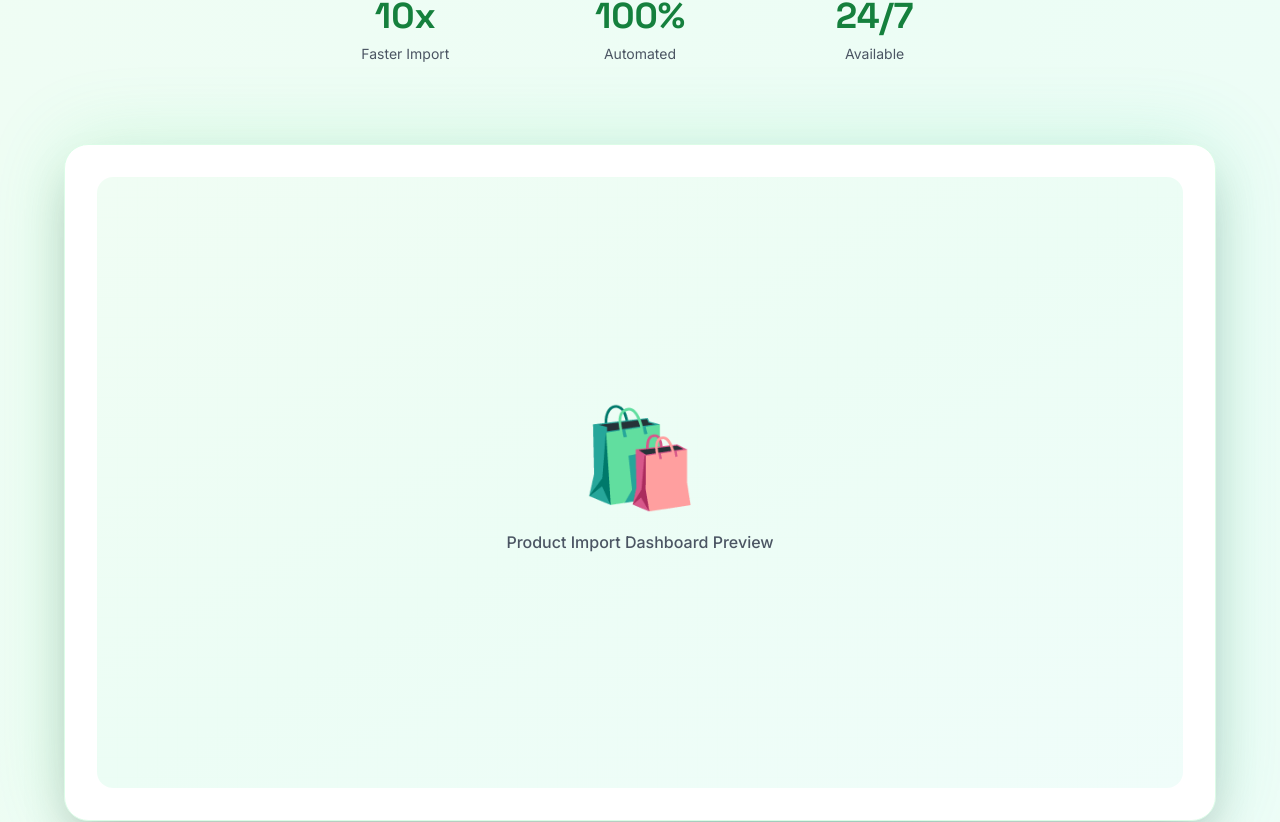
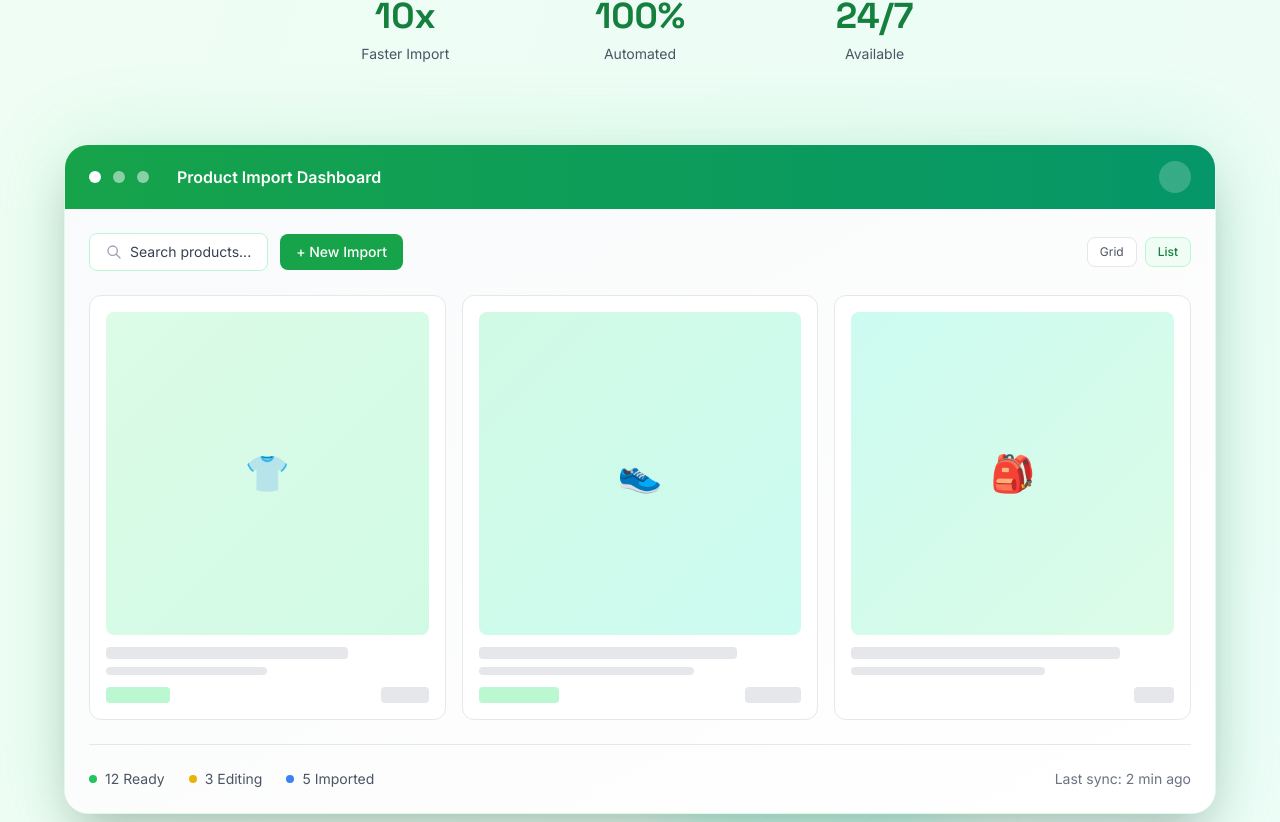
Before and after one commit to gilligan12/swatchly.io, a Next.js app: page / in a window 1280 px wide. Shown: the part 861-1683 px from the top of the page. Built offline with nearby package versions, Linux system fonts and the light colour scheme.

Commit message:
Add mock product import dashboard preview to landing page

```diff
--- a/app/page.tsx
+++ b/app/page.tsx
@@ -93,16 +93,104 @@ export default function Home() {
           </div>
         </div>
 
-        {/* Hero Visual */}
+        {/* Hero Visual - Dashboard Mock */}
         <div className="mt-20 max-w-6xl mx-auto relative z-10">
           <div className="relative">
             <div className="absolute inset-0 bg-gradient-to-r from-green-400 to-emerald-400 rounded-3xl blur-2xl opacity-20"></div>
-            <div className="relative bg-white rounded-3xl shadow-2xl p-8 border border-green-100">
-              <div className="aspect-video bg-gradient-to-br from-green-50 via-emerald-50 to-teal-50 rounded-2xl flex items-center justify-center relative overflow-hidden">
-                <div className="absolute inset-0 bg-grid-pattern opacity-5"></div>
-                <div className="relative z-10 text-center">
-                  <div className="text-8xl mb-6 animate-bounce-slow">🛍️</div>
-                  <p className="text-gray-600 font-medium">Product Import Dashboard Preview</p>
+            <div className="relative bg-white rounded-3xl shadow-2xl border border-green-100 overflow-hidden">
+              {/* Dashboard Header */}
+              <div className="bg-gradient-to-r from-green-600 to-emerald-600 px-6 py-4 flex items-center justify-between">
+                <div className="flex items-center gap-3">
+                  <div className="w-3 h-3 bg-white rounded-full"></div>
+                  <div className="w-3 h-3 bg-white/50 rounded-full"></div>
+                  <div className="w-3 h-3 bg-white/50 rounded-full"></div>
+                  <span className="ml-4 text-white font-semibold">Product Import Dashboard</span>
+                </div>
+                <div className="flex items-center gap-2">
+                  <div className="w-8 h-8 bg-white/20 rounded-full"></div>
+                </div>
+              </div>
+
+              {/* Dashboard Content */}
+              <div className="p-6 bg-gradient-to-br from-gray-50 to-white">
+                {/* Toolbar */}
+                <div className="flex items-center justify-between mb-6">
+                  <div className="flex items-center gap-3">
+                    <div className="px-4 py-2 bg-white border border-green-200 rounded-lg text-sm text-gray-700 flex items-center gap-2">
+                      <svg className="w-4 h-4 text-gray-400" fill="none" stroke="currentColor" viewBox="0 0 24 24">
+                        <path strokeLinecap="round" strokeLinejoin="round" strokeWidth={2} d="M21 21l-6-6m2-5a7 7 0 11-14 0 7 7 0 0114 0z" />
+                      </svg>
+                      Search products...
+                    </div>
+                    <div className="px-4 py-2 bg-green-600 text-white rounded-lg text-sm font-medium">
+                      + New Import
+                    </div>
+                  </div>
+                  <div className="flex items-center gap-2">
+                    <div className="px-3 py-1.5 bg-white border border-gray-200 rounded-lg text-xs text-gray-600">Grid</div>
+                    <div className="px-3 py-1.5 bg-green-50 border border-green-200 rounded-lg text-xs text-green-700 font-medium">List</div>
+                  </div>
+                </div>
+
+                {/* Product Cards Grid */}
+                <div className="grid grid-cols-3 gap-4">
+                  {/* Product Card 1 */}
+                  <div className="bg-white rounded-xl border border-gray-200 p-4 hover:shadow-lg transition-shadow">
+                    <div className="aspect-square bg-gradient-to-br from-green-100 to-emerald-100 rounded-lg mb-3 flex items-center justify-center">
+                      <div className="text-4xl">👕</div>
+                    </div>
+                    <div className="h-3 bg-gray-200 rounded w-3/4 mb-2"></div>
+                    <div className="h-2 bg-gray-200 rounded w-1/2 mb-3"></div>
+                    <div className="flex items-center justify-between">
+                      <div className="h-4 bg-green-200 rounded w-16"></div>
+                      <div className="h-4 bg-gray-200 rounded w-12"></div>
+                    </div>
+                  </div>
+
+                  {/* Product Card 2 */}
+                  <div className="bg-white rounded-xl border border-gray-200 p-4 hover:shadow-lg transition-shadow">
+                    <div className="aspect-square bg-gradient-to-br from-emerald-100 to-teal-100 rounded-lg mb-3 flex items-center justify-center">
+                      <div className="text-4xl">👟</div>
+                    </div>
+                    <div className="h-3 bg-gray-200 rounded w-4/5 mb-2"></div>
+                    <div className="h-2 bg-gray-200 rounded w-2/3 mb-3"></div>
+                    <div className="flex items-center justify-between">
+                      <div className="h-4 bg-green-200 rounded w-20"></div>
+                      <div className="h-4 bg-gray-200 rounded w-14"></div>
+                    </div>
+                  </div>
+
+                  {/* Product Card 3 */}
+                  <div className="bg-white rounded-xl border border-gray-200 p-4 hover:shadow-lg transition-shadow">
+                    <div className="aspect-square bg-gradient-to-br from-teal-100 to-green-100 rounded-lg mb-3 flex items-center justify-center">
+                      <div className="text-4xl">🎒</div>
+                    </div>
+                    <div className="h-3 bg-gray-200 rounded w-5/6 mb-2"></div>
+                    <div className="h-2 bg-gray-200 rounded w-3/5 mb-3"></div>
+                    <div className="flex items-center justify-between">
+                      <div className="h-4 bg-green-200 rounded w-18"></div>
+                      <div className="h-4 bg-gray-200 rounded w-10"></div>
+                    </div>
+                  </div>
+                </div>
+
+                {/* Status Bar */}
+                <div className="mt-6 flex items-center justify-between pt-6 border-t border-gray-200">
+                  <div className="flex items-center gap-6">
+                    <div className="flex items-center gap-2">
+                      <div className="w-2 h-2 bg-green-500 rounded-full"></div>
+                      <span className="text-sm text-gray-600">12 Ready</span>
+                    </div>
+                    <div className="flex items-center gap-2">
+                      <div className="w-2 h-2 bg-yellow-500 rounded-full"></div>
+                      <span className="text-sm text-gray-600">3 Editing</span>
+                    </div>
+                    <div className="flex items-center gap-2">
+                      <div className="w-2 h-2 bg-blue-500 rounded-full"></div>
+                      <span className="text-sm text-gray-600">5 Imported</span>
+                    </div>
+                  </div>
+                  <div className="text-sm text-gray-500">Last sync: 2 min ago</div>
                 </div>
               </div>
             </div>
```
